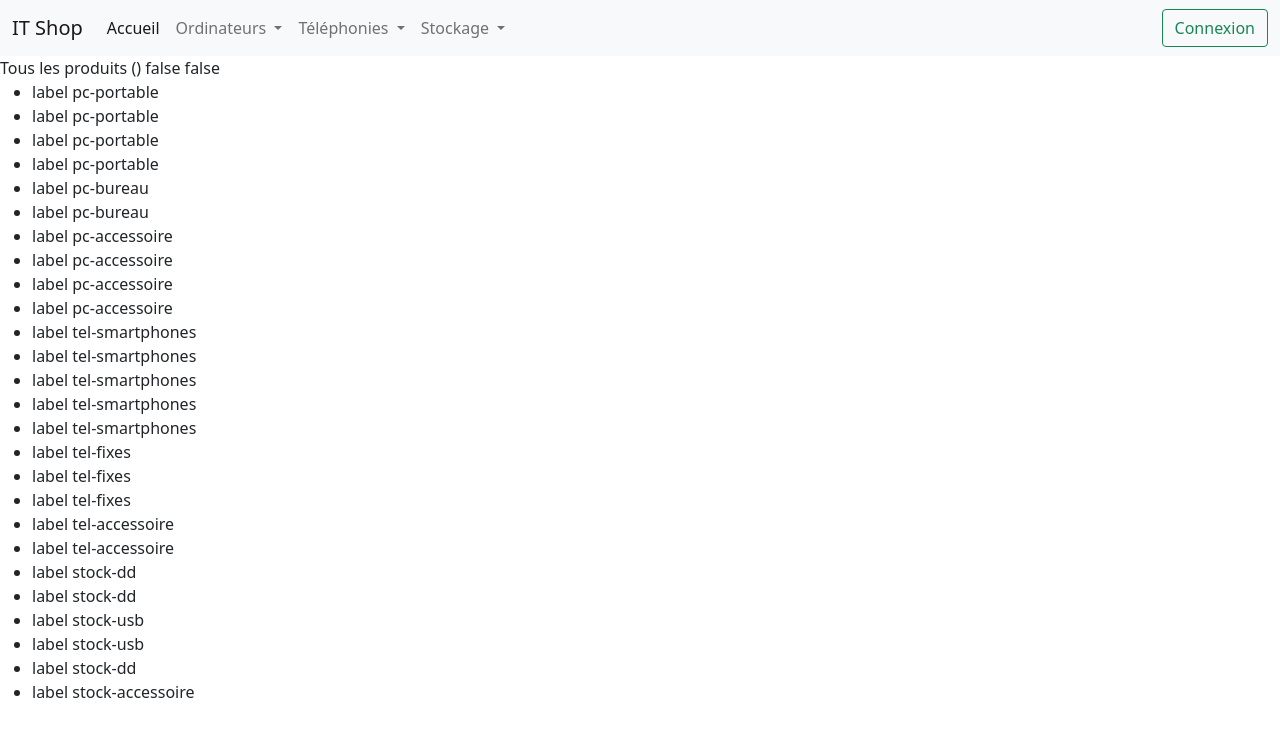
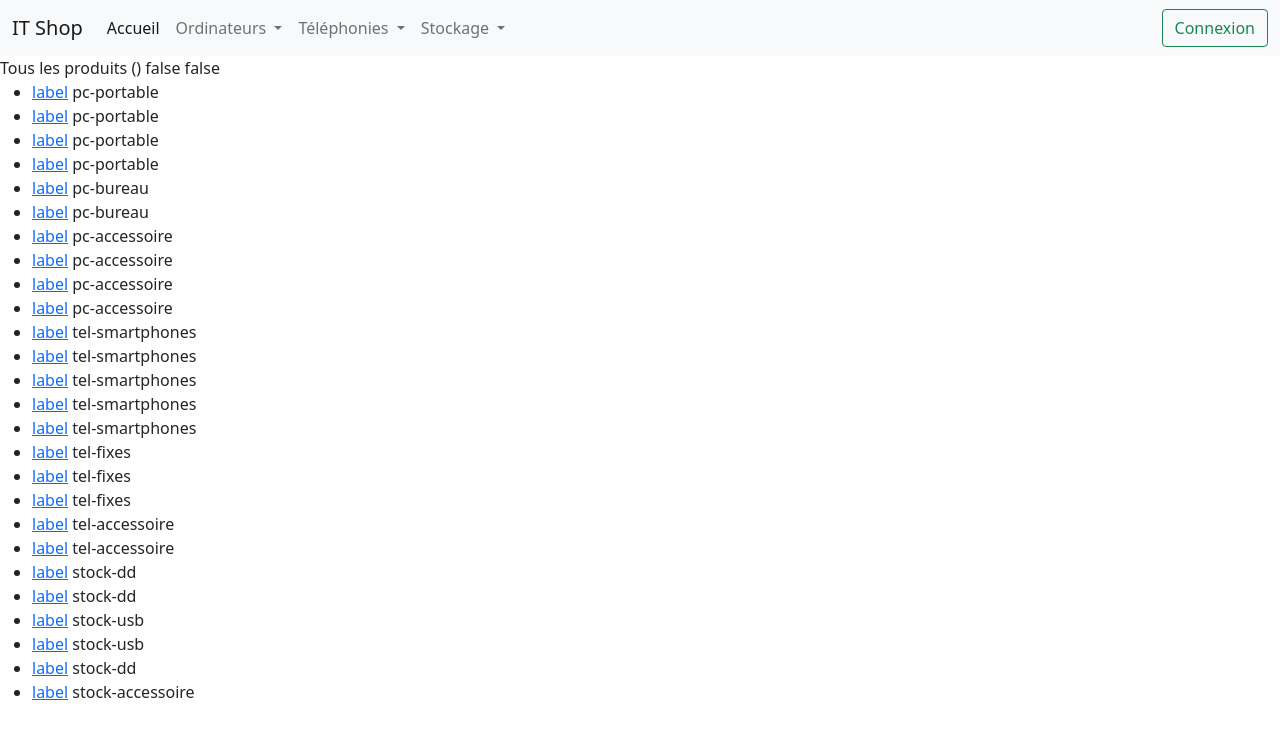
Before and after one commit to jestin-g/p10-miage-m1-asi-itShop, an Angular app: page / in a window 1280 px wide. Shown: the top 736 px of the page. Built offline with nearby package versions, Linux system fonts and the light colour scheme.

Commit message:
ajout lien sur produit

```diff
--- a/src/app/components/items/items.component.html
+++ b/src/app/components/items/items.component.html
@@ -5,6 +5,6 @@
 
 <ul>
     <li *ngFor="let item of items">
-        {{item.label}} {{item.category}}
+        <a routerLink="/produit/{{ item.id }}">{{item.label}}</a> {{item.category}}
     </li>
 </ul>
```
